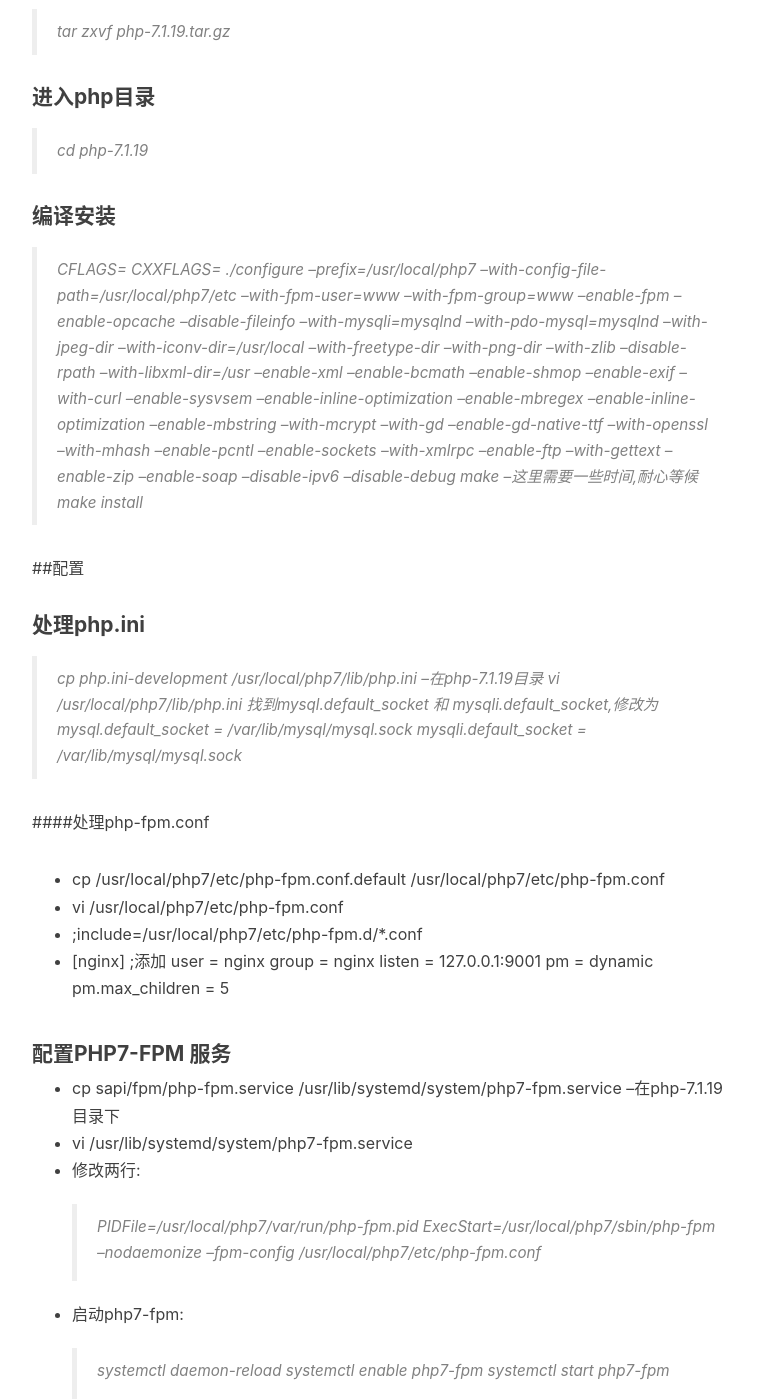
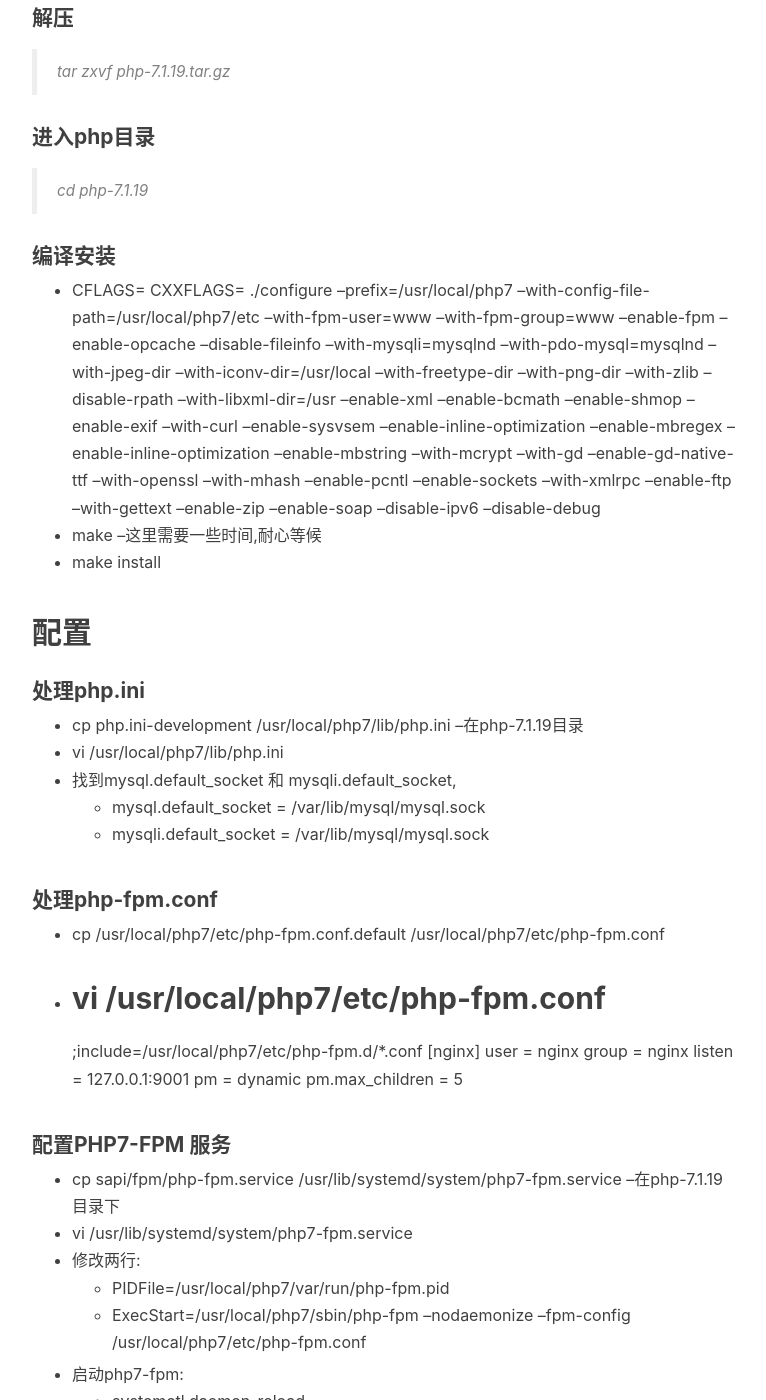
Before and after one commit to simafeiyu/simafeiyu.github.io, a Jekyll site: the page built from _posts/2018-12-11-centos7安装php5.6和php7.1共存.md, in a window 1280 px wide and 1400 px high, scrolled down 800 px. Shown: the whole window, without its empty margins (233-999 px from the left). Built offline with Jekyll 4.4.1, drawn with Linux system fonts in a browser that asks for light colours; nearby versions of some CDN libraries; our own code applies the rules of GitHub Pages for plain Markdown files; comment, search, counter and statistics services are not loaded; some of the changed text lies outside the part shown.

Commit message:
添加博文

```diff
--- a/_posts/2018-12-11-centos7安装php5.6和php7.1共存.md
+++ b/_posts/2018-12-11-centos7安装php5.6和php7.1共存.md
@@ -22,6 +22,7 @@ tags:
 ## 安装
 #### 下载(7.1.19)
 > wget http://hk1.php.net/distributions/php-7.1.19.tar.gz
+
 > 也可以直接去网站上下载上次到服务器: [下载地址](http://php.net/get/php-7.1.19.tar.gz/from/a/mirror)
 
 #### 解压
@@ -31,53 +32,55 @@ tags:
 > cd php-7.1.19
 
 #### 编译安装
-> CFLAGS= CXXFLAGS= ./configure --prefix=/usr/local/php7 --with-config-file-path=/usr/local/php7/etc --with-fpm-user=www --with-fpm-group=www --enable-fpm --enable-opcache --disable-fileinfo --with-mysqli=mysqlnd --with-pdo-mysql=mysqlnd --with-jpeg-dir --with-iconv-dir=/usr/local --with-freetype-dir  --with-png-dir --with-zlib --disable-rpath --with-libxml-dir=/usr --enable-xml  --enable-bcmath --enable-shmop --enable-exif --with-curl --enable-sysvsem --enable-inline-optimization  --enable-mbregex --enable-inline-optimization --enable-mbstring --with-mcrypt --with-gd --enable-gd-native-ttf --with-openssl --with-mhash --enable-pcntl --enable-sockets --with-xmlrpc --enable-ftp --with-gettext --enable-zip --enable-soap --disable-ipv6 --disable-debug
-> make    --这里需要一些时间,耐心等候
-> make install
+* CFLAGS= CXXFLAGS= ./configure --prefix=/usr/local/php7 --with-config-file-path=/usr/local/php7/etc --with-fpm-user=www --with-fpm-group=www --enable-fpm --enable-opcache --disable-fileinfo --with-mysqli=mysqlnd --with-pdo-mysql=mysqlnd --with-jpeg-dir --with-iconv-dir=/usr/local --with-freetype-dir  --with-png-dir --with-zlib --disable-rpath --with-libxml-dir=/usr --enable-xml  --enable-bcmath --enable-shmop --enable-exif --with-curl --enable-sysvsem --enable-inline-optimization  --enable-mbregex --enable-inline-optimization --enable-mbstring --with-mcrypt --with-gd --enable-gd-native-ttf --with-openssl --with-mhash --enable-pcntl --enable-sockets --with-xmlrpc --enable-ftp --with-gettext --enable-zip --enable-soap --disable-ipv6 --disable-debug
+* make    --这里需要一些时间,耐心等候
+* make install
 
-##配置
+## 配置
 #### 处理php.ini
-> cp php.ini-development /usr/local/php7/lib/php.ini  --在php-7.1.19目录
-> vi /usr/local/php7/lib/php.ini
-> 找到mysql.default_socket 和 mysqli.default_socket,修改为
-> mysql.default_socket = /var/lib/mysql/mysql.sock
-> mysqli.default_socket = /var/lib/mysql/mysql.sock
+* cp php.ini-development /usr/local/php7/lib/php.ini  --在php-7.1.19目录
+* vi /usr/local/php7/lib/php.ini
+* 找到mysql.default_socket 和 mysqli.default_socket,
+	* mysql.default_socket = /var/lib/mysql/mysql.sock
+	* mysqli.default_socket = /var/lib/mysql/mysql.sock
 
-####处理php-fpm.conf
+#### 处理php-fpm.conf
 * cp /usr/local/php7/etc/php-fpm.conf.default /usr/local/php7/etc/php-fpm.conf
 * vi /usr/local/php7/etc/php-fpm.conf
-* ;include=/usr/local/php7/etc/php-fpm.d/*.conf
-* [nginx]                                   ;添加
-	user = nginx
-	group = nginx
-	listen = 127.0.0.1:9001
-	pm = dynamic
-	pm.max_children = 5
+---
+
+	;include=/usr/local/php7/etc/php-fpm.d/*.conf
+    [nginx]
+    	user = nginx
+    	group = nginx
+    	listen = 127.0.0.1:9001
+    	pm = dynamic
+    	pm.max_children = 5
 
 #### 配置PHP7-FPM 服务
 * cp sapi/fpm/php-fpm.service /usr/lib/systemd/system/php7-fpm.service   --在php-7.1.19目录下
 * vi /usr/lib/systemd/system/php7-fpm.service
 * 修改两行:
-> PIDFile=/usr/local/php7/var/run/php-fpm.pid
-> ExecStart=/usr/local/php7/sbin/php-fpm --nodaemonize --fpm-config /usr/local/php7/etc/php-fpm.conf
+	* PIDFile=/usr/local/php7/var/run/php-fpm.pid
+	* ExecStart=/usr/local/php7/sbin/php-fpm --nodaemonize --fpm-config /usr/local/php7/etc/php-fpm.conf
 
 * 启动php7-fpm:
-> systemctl daemon-reload
-> systemctl enable php7-fpm
-> systemctl start php7-fpm
+	* systemctl daemon-reload
+	* systemctl enable php7-fpm
+	* systemctl start php7-fpm
 
 #### 添加php到path
 * 复制php为php7,以区别5.6版本
-> cp /usr/local/php7/bin/php /usr/local/php7/bin/php7
-> rm /usr/local/php7/bin/php
+	* cp /usr/local/php7/bin/php /usr/local/php7/bin/php7
+	* rm /usr/local/php7/bin/php
 
 * 添加到PATH
-> 查看: echo $PATH
-> 添加:
-* vi /etc/profile
-* export PATH= $PATH:/usr/local/php7/bin/
-* source /etc/profile # 让环境变量立即生效
+	* vi /etc/profile
+	* export PATH= $PATH:/usr/local/php7/bin/
+	* source /etc/profile # 让环境变量立即生效
+* 查看
+	* echo $PATH
 
 #### 验证
-> php7 --version
-> netstat -tnlp 查看9001的php-fpm有没有启动
+* php7 --version
+* netstat -tnlp 查看9001的php-fpm有没有启动
```
Also changed, not shown: other parts of _posts/2018-12-11-centos7安装php5.6和php7.1共存.md (+1 -1 lines).
